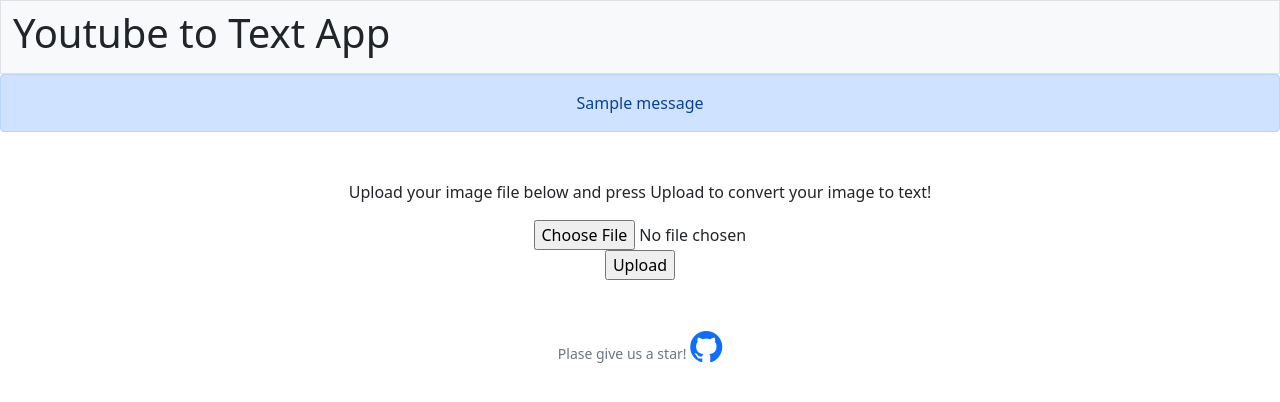
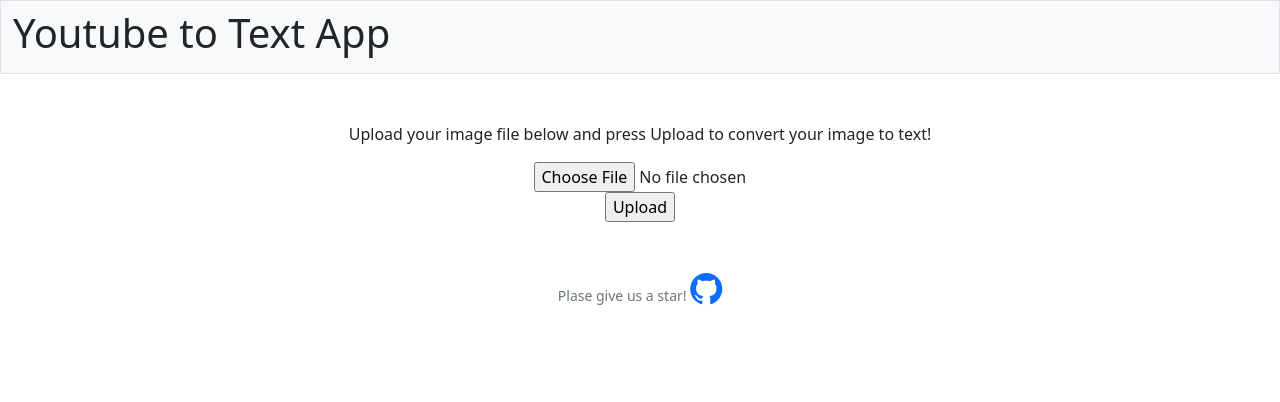
Before and after one commit to Bossixd/image-to-text-website, a Flask app: page / in a window 1280 px wide. Shown: the top 402 px of the page. Run offline with Flask 3, Linux system fonts and the light colour scheme; one stand-in notice (Sample message) is shown.

Commit message:
layout.html fix

```diff
--- a/templates/layout.html
+++ b/templates/layout.html
@@ -31,14 +31,6 @@
             </div>
         </nav>
 
-        {% if get_flashed_messages() %}
-            <header>
-                <div class="alert alert-primary mb-0 text-center" role="alert">
-                    {{ get_flashed_messages() | join(" ") }}
-                </div>
-            </header>
-        {% endif %}
-
         <main class="container-fluid py-5 text-center">
             {% block main %}{% endblock %}
         </main>
```
